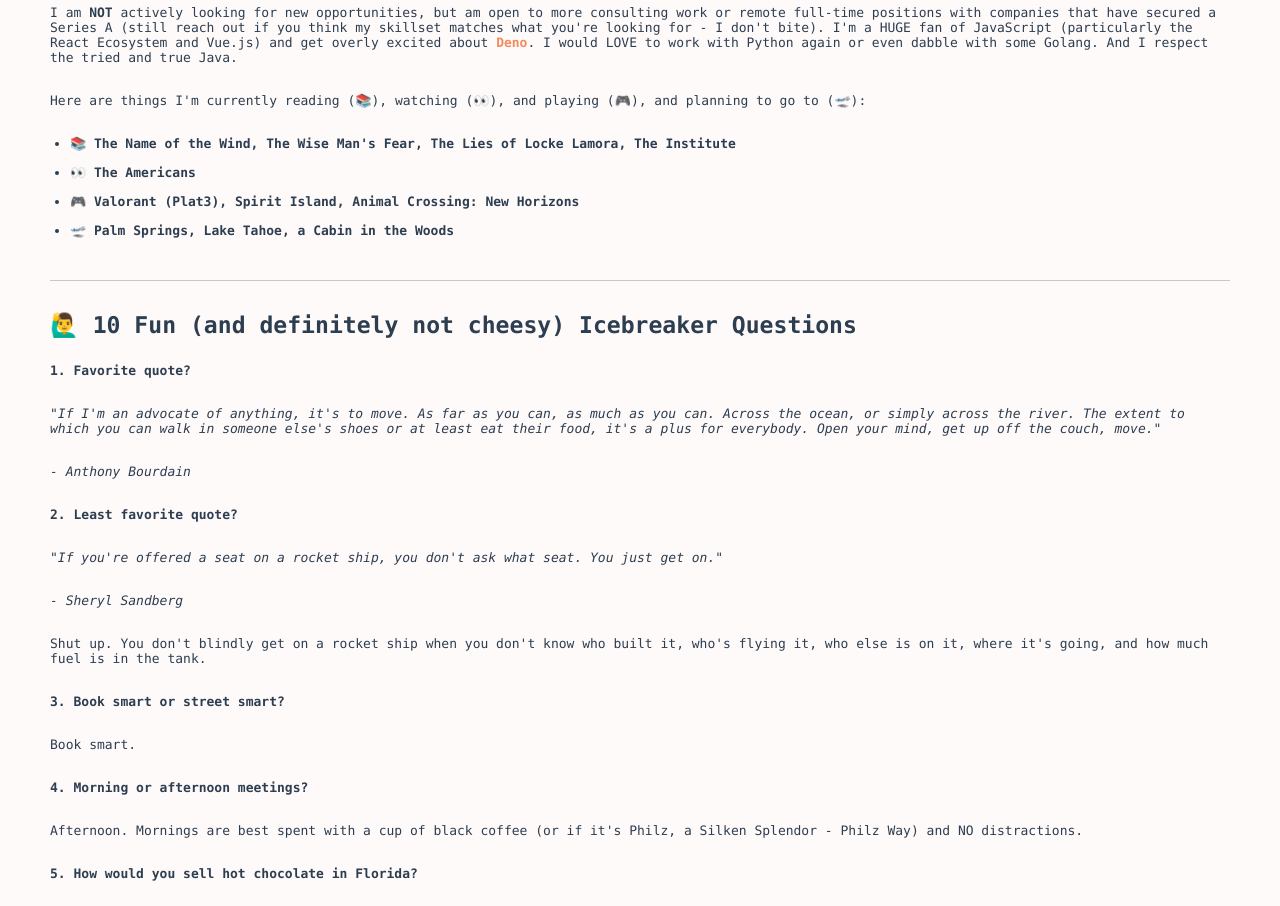
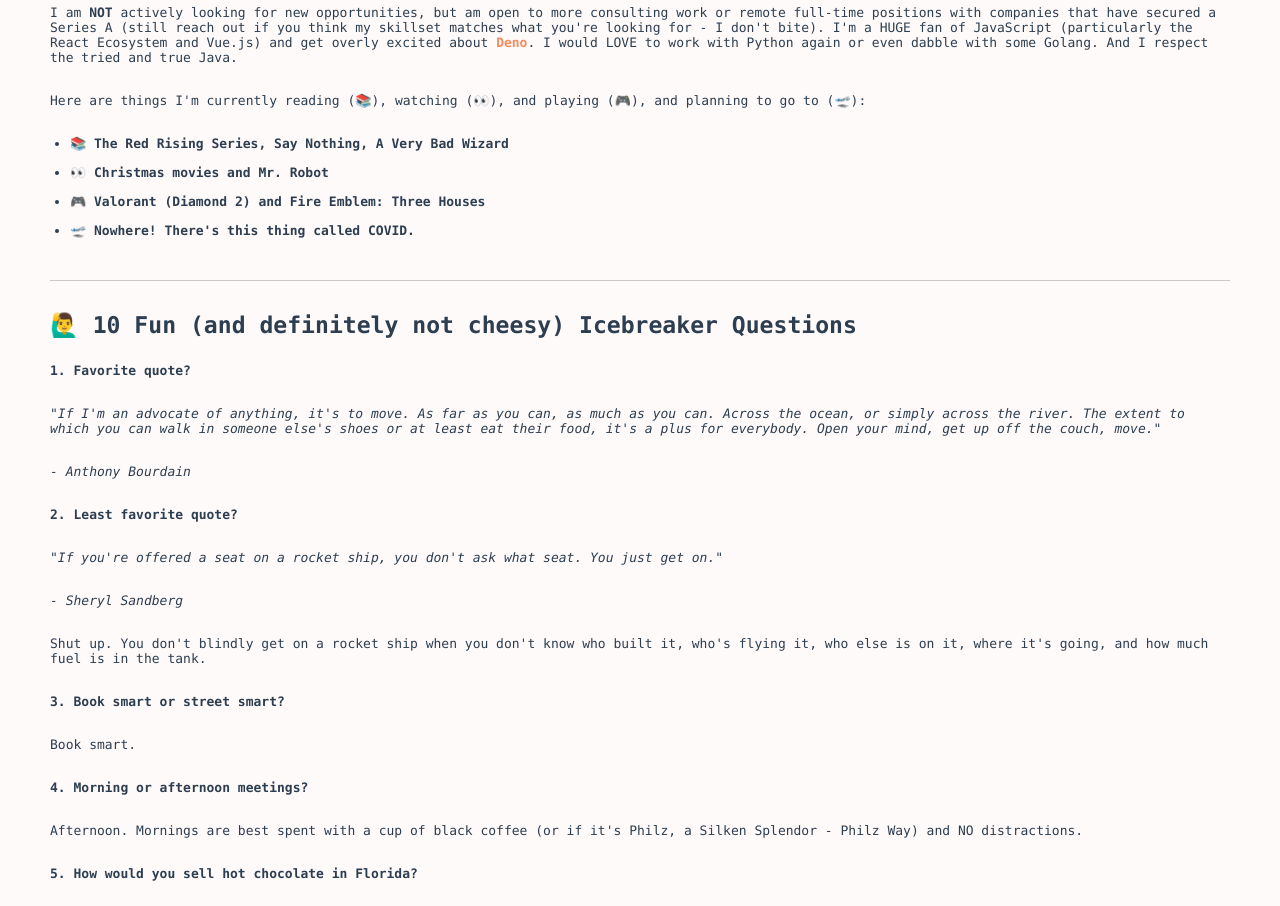
Before and after one commit to c9rl/c9rl.works, a Gatsby site: page /about in a window 1280 px wide. Shown: the part 1460-2366 px from the top of the page. Built offline with nearby package versions, Linux system fonts and the light colour scheme; Gatsby itself is replaced by a stand-in of ours; some packages are replaced by stand-ins of ours.

Commit message:
edit about me section

```diff
--- a/src/pages/about.js
+++ b/src/pages/about.js
@@ -127,19 +127,19 @@
           <ul>
             <li>
               <span role="img" aria-label="books">📚 </span>
-              The Name of the Wind, The Wise Man's Fear, The Lies of Locke Lamora, The Institute
+              The Red Rising Series, Say Nothing, A Very Bad Wizard
             </li>
             <li>
               <span role="img" aria-label="eyes-headphones">👀 </span>
-              The Americans
+              Christmas movies and Mr. Robot
             </li>
             <li>
               <span role="img" aria-label="games">🎮 </span>
-              Valorant (Plat3), Spirit Island, Animal Crossing: New Horizons
+              Valorant (Diamond 2) and Fire Emblem: Three Houses
             </li>
             <li>
               <span role="img" aria-label="plane-departure">🛫 </span>
-              Palm Springs, Lake Tahoe, a Cabin in the Woods
+              Nowhere! There's this thing called COVID.
             </li>
           </ul>
           <hr/>
```
